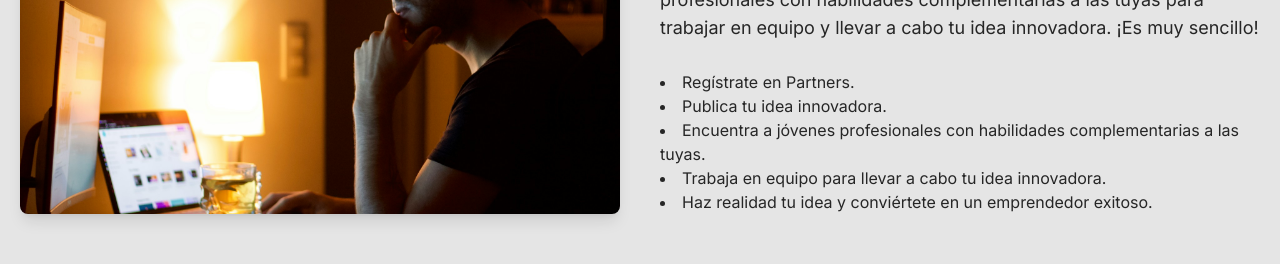
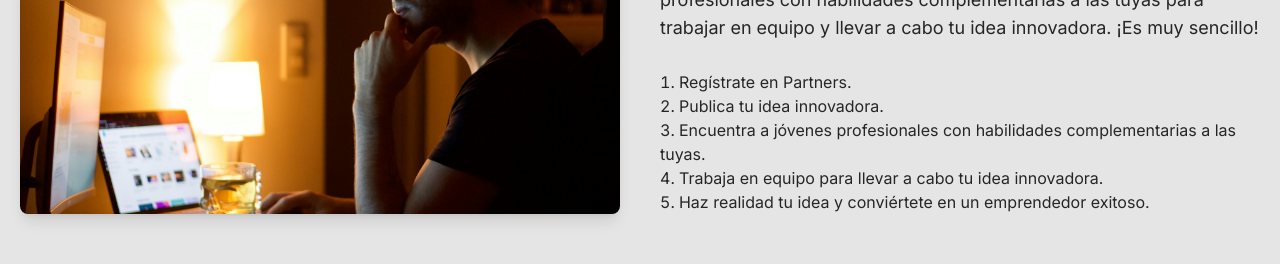
Before and after one commit to and27/partners, a Next.js app: page / in a window 1280 px wide. Shown: the part 2208-2472 px from the top of the page. Built offline with nearby package versions, Linux system fonts and the light colour scheme.

Commit message:
turn ul into ol for scurve description

```diff
--- a/src/modules/scurve.tsx
+++ b/src/modules/scurve.tsx
@@ -20,7 +20,7 @@ const Scurve = () => {
             trabajar en equipo y llevar a cabo tu idea innovadora. ¡Es muy
             sencillo!
           </p>
-          <ul className="list-disc list-inside">
+          <ol className="list-decimal list-inside">
             <li>Regístrate en Partners.</li>
             <li>Publica tu idea innovadora.</li>
             <li>
@@ -31,7 +31,7 @@ const Scurve = () => {
             <li>
               Haz realidad tu idea y conviértete en un emprendedor exitoso.
             </li>
-          </ul>
+          </ol>
         </div>
       </div>
     </section>
```
